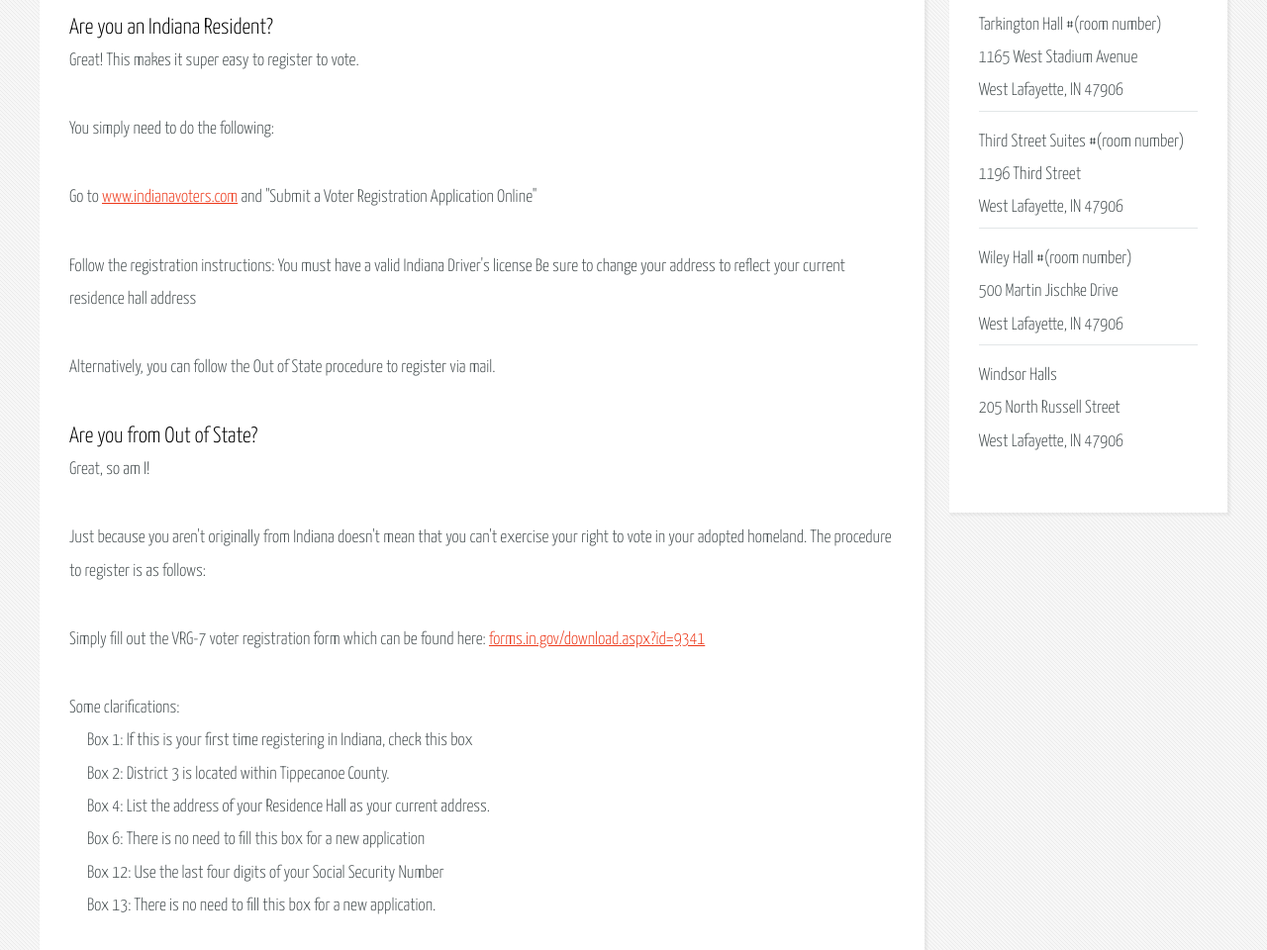
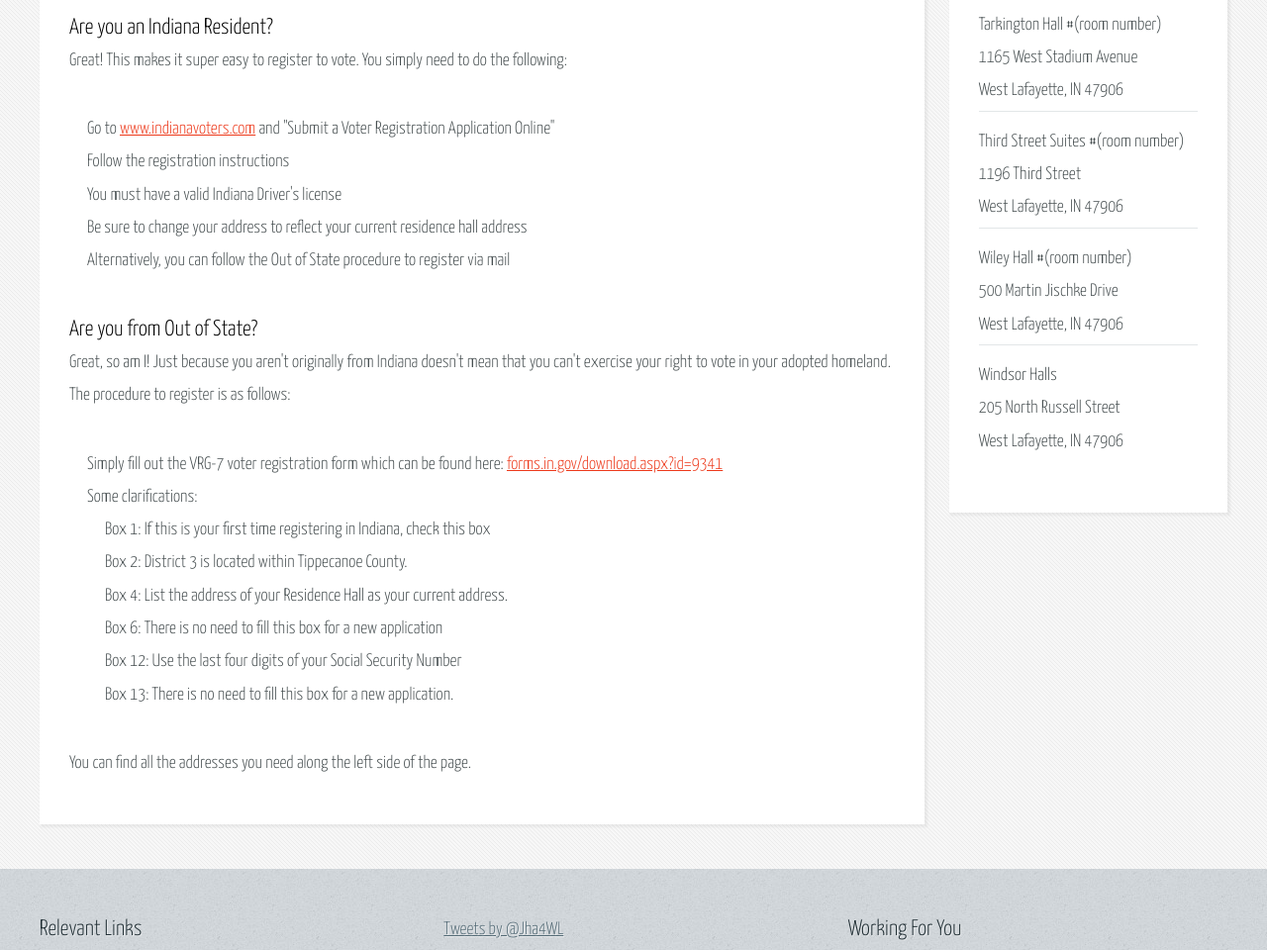
Before and after one commit to ajha2/ajha2.github.io, a plain HTML site: page vote.html in a window 1280 px wide. Shown: the part 1452-2412 px from the top of the page at 99% size. Drawn offline with Linux system fonts and the light colour scheme.

Commit message:
Add twitter feed

```diff
--- a/vote.html
+++ b/vote.html
@@ -96,34 +96,34 @@
 
 
 										<h3 class="issue-title">Are you an Indiana Resident?</h3>
-										<p>Great! This makes it super easy to register to vote.</p>
-										<p>You simply need to do the following:</p>
 										<p>
+											Great! This makes it super easy to register to vote. You simply need to do the following:
+										</p>
+										<ul class="new-list">
+											<li>
 												Go to <a href="http://www.indianavoters.com">www.indianavoters.com</a> and
 												"Submit a Voter Registration Application Online"
-										</p>
-										<p>
-											Follow the registration instructions:
-											You must have a valid Indiana Driver's license
-											Be sure to change your address to reflect your current residence hall address
-										</p>
-										<p>
-											Alternatively, you can follow the Out of State procedure to register via mail.
-										</p>
+											</li>
+											<li>Follow the registration instructions</li>
+											<li>You must have a valid Indiana Driver's license</li>
+											<li>Be sure to change your address to reflect your current residence hall address</li>
+											<li>Alternatively, you can follow the Out of State procedure to register via mail</li>
+										</ul>
 
 										<h3 class="issue-title">Are you from Out of State?</h3>
-										<p>Great, so am I!</p>
 										<p>
-											Just because you aren't originally from Indiana doesn't mean that you can't exercise your right
-											to vote in your adopted homeland. The procedure to register is as follows:
+											Great, so am I! Just because you aren't originally from Indiana doesn't mean that you
+											can't exercise your right to vote in your adopted homeland. The procedure to
+											register is as follows:
 										</p>
-										<p>
+										<ul class="new-list">
+											<li>
 												Simply fill out the VRG-7 voter registration form which can be found here:
 												<a href="https://forms.in.gov/download.aspx?id=9341">forms.in.gov/download.aspx?id=9341</a>
-										</p>
-										<p class="new-list-text">
+											</li>
+											<li class="new-list-text">
 												Some clarifications:
-										</p>
+											</li>
 											<ul class="new-list">
 												<li>Box 1: If this is your first time registering in Indiana, check this box</li>
 												<li>Box 2: District 3 is located within Tippecanoe County.</li>
@@ -131,6 +131,7 @@
 												<li>Box 6: There is no need to fill this box for a new application</li>
 												<li>Box 12: Use the last four digits of your Social Security Number</li>
 												<li>Box 13: There is no need to fill this box for a new application.</li>
+											</ul>
 										</ul>
 										<p>
 											You can find all the addresses you need along the left side of the page.
@@ -180,14 +181,13 @@
 				<div id="footer-wrapper">
 					<footer id="footer" class="container">
 						<div class="row">
-							<div class="8u">
+							<div class="4u">
 
 								<!-- Links -->
 									<section>
 										<h2>Relevant Links</h2>
 										<div>
 											<div class="row">
-												<div class="4u">
 													<ul class="link-list last-child">
 														<li><a href="https://www.facebook.com/pages/Aseem-Jha-for-West-Lafayette-City-Council/379549732251903?ref=aymt_homepage_panel">Like us on Facebook</a></li>
 														<li><a href="https://twitter.com/Jha4WL">Follow us on Twitter</a></li>
@@ -197,9 +197,12 @@
 													</ul>
 											</div>
 										</div>
-										</div>
 									</section>
 
+							</div>
+							<div class="4u">
+								<a class="twitter-timeline" href="https://twitter.com/Jha4WL" data-widget-id="594964521669808130">Tweets by @Jha4WL</a>
+								<script>!function(d,s,id){var js,fjs=d.getElementsByTagName(s)[0],p=/^http:/.test(d.location)?'http':'https';if(!d.getElementById(id)){js=d.createElement(s);js.id=id;js.src=p+"://platform.twitter.com/widgets.js";fjs.parentNode.insertBefore(js,fjs);}}(document,"script","twitter-wjs");</script>
 							</div>
 							<div class="4u">
 
```
Lines whose indentation alone changed are shown as unchanged.
